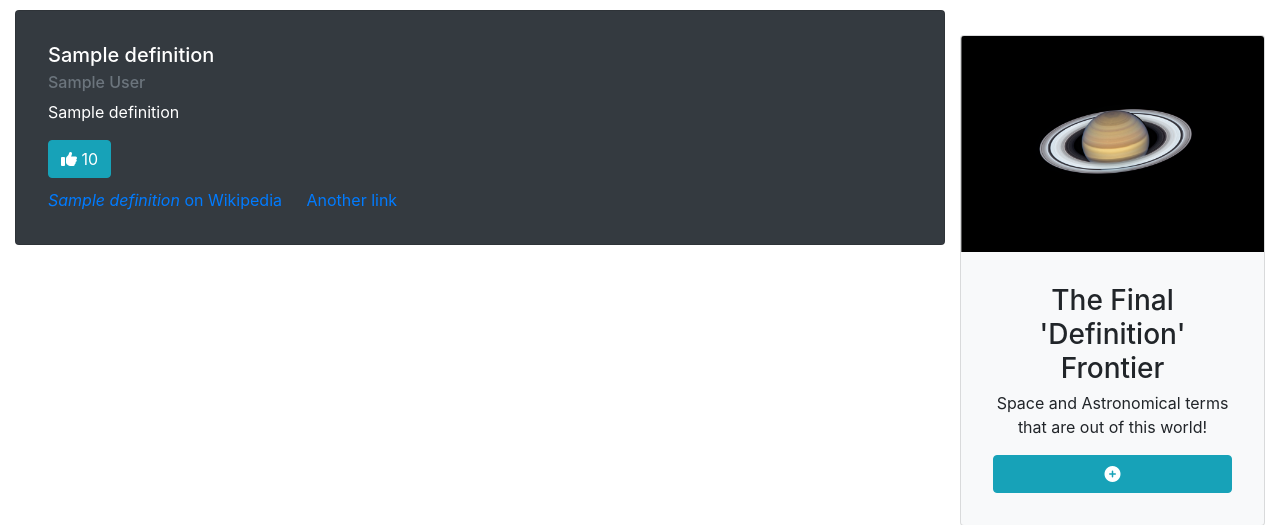
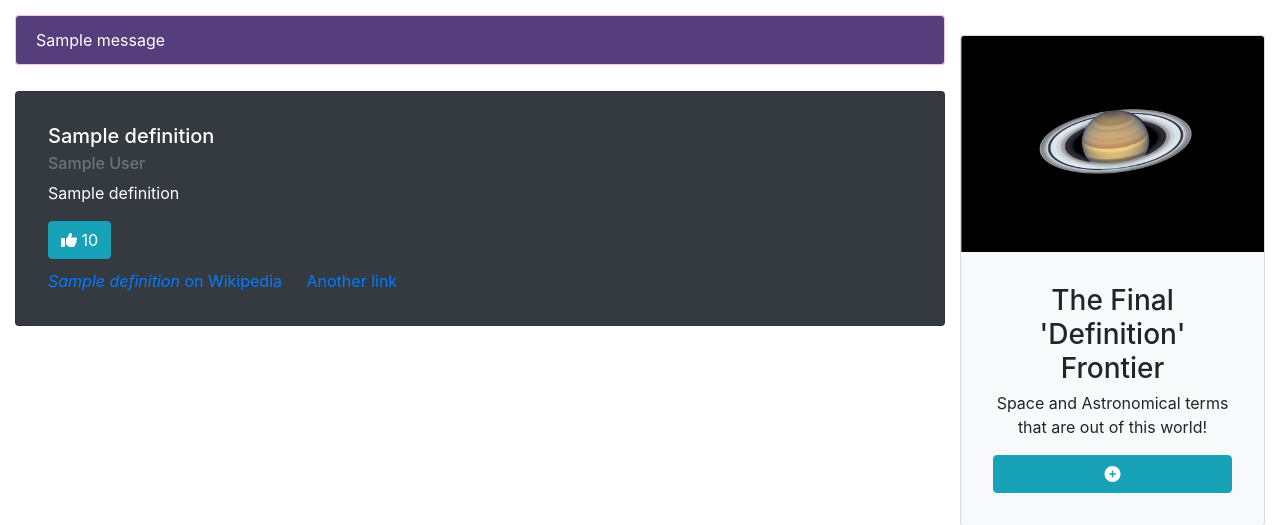
Before and after one commit to scottymcandrew/space-wiki, a Flask app: page / in a window 1280 px wide. Shown: the part 138-663 px from the top of the page. Run offline with Flask 2, Linux system fonts and the light colour scheme; one stand-in notice (Sample message) is shown; a database or web service that is not in the repository returns one stand-in record (values such as "Sample title"); some libraries are stand-ins or nearby versions.

Commit message:
Added flash to indicate when adding new definition and voting

```diff
--- a/app.py
+++ b/app.py
@@ -1,13 +1,14 @@
 import os
 import datetime
 import pymongo
-from flask import Flask, flash, render_template, redirect, request, url_for, request
+from flask import Flask, session, flash, render_template, redirect, request, url_for, request
 from flask_pymongo import PyMongo
 from bson.objectid import ObjectId
 
 app = Flask(__name__)
 app.config["MONGO_DBNAME"] = 'space_definitions'
 app.config["MONGO_URI"] = os.environ.get('MONGO_URI')
+app.secret_key = 'supersecretk3y'
 
 mongo = PyMongo(app)
 
@@ -31,6 +32,7 @@ def add_vote(def_id):
                            {
                                '$inc': {'votes': 1}
                            })
+    flash('Thank you for voting!')
     return redirect(url_for('get_definitions'))
 
 
@@ -55,10 +57,10 @@ def insert_definition():
     # If no matches were found for the same definition name, it will be the top definition
     if cursor_length == 0:
         data['top_definition'] = True
-        # flash('Congratulations, you are as smart as Spock, this is the first definition!')
+        flash('Congratulations, you are as smart as Spock, this is the first definition!')
     else:
         data['top_definition'] = False
-        # flash('Uh oh, you were not the first to add this definition, try to get some votes!')
+        flash('Uh oh, you were not the first to add this definition, try to get some votes!')
     definitions.insert_one(data)
     return redirect(url_for('get_definitions'))
 
--- a/static/css/style.css
+++ b/static/css/style.css
@@ -30,3 +30,12 @@ nav {
     margin-top: 25px;
     padding-left: 0;
 }
+
+.flash-row {
+    margin-top: 15px;
+}
+
+.alert {
+    background-color: #563d7c!important;
+    color: #FFFFFF!important;
+}
--- a/templates/space.html
+++ b/templates/space.html
@@ -2,6 +2,19 @@
 {% block content %}
     <div class="row text-decoration-none">
         <div class="col-md-9 card-section">
+            {% with messages = get_flashed_messages() %}
+                {% if messages %}
+                    <div class="row flash-row">
+                        <div class="col-12">
+                            <div class="alert alert-danger flashes" role="alert">
+                                {% for message in messages %}
+                                    {{ message }}
+                                {% endfor %}
+                            </div>
+                        </div>
+                    </div>
+                {% endif %}
+            {% endwith %}
             {# Available items on DB: {{ d.definition_name }} {{ d.definition }} {{ d.author }} {{ d.date }} {{ d.votes }} {{ d.top_definition }} #}
             {% for d in definitions %}
                 <div class="card text-white bg-dark">
@@ -30,8 +43,10 @@
                     <h3 class="card-title">The Final 'Definition' Frontier</h3>
                     <h6 class="card-subtitle mb-2 text-muted"></h6>
                     <p class="card-text">Space and Astronomical terms that are out of this world!</p>
-                    <a href="{{ url_for('add_definition') }}" class="card-link text-reset"><button type="button" class="btn btn-block btn-info"><i
-                            class="fas fa-plus-circle"></i></button></a>
+                    <a href="{{ url_for('add_definition') }}" class="card-link text-reset">
+                        <button type="button" class="btn btn-block btn-info"><i
+                                class="fas fa-plus-circle"></i></button>
+                    </a>
                 </div>
 
             </div>
```
